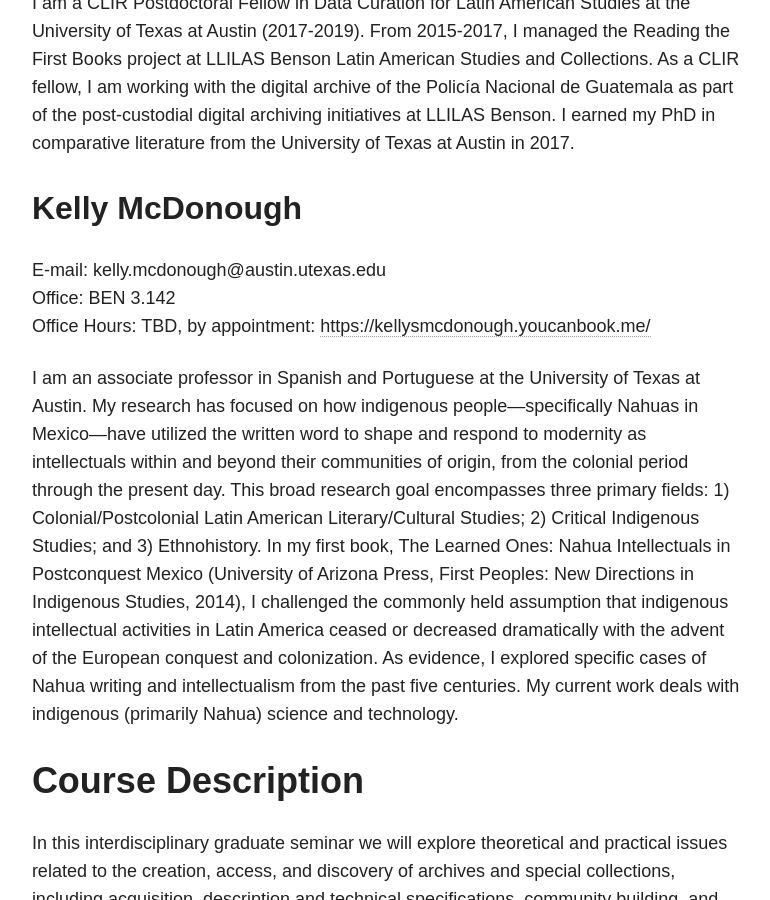
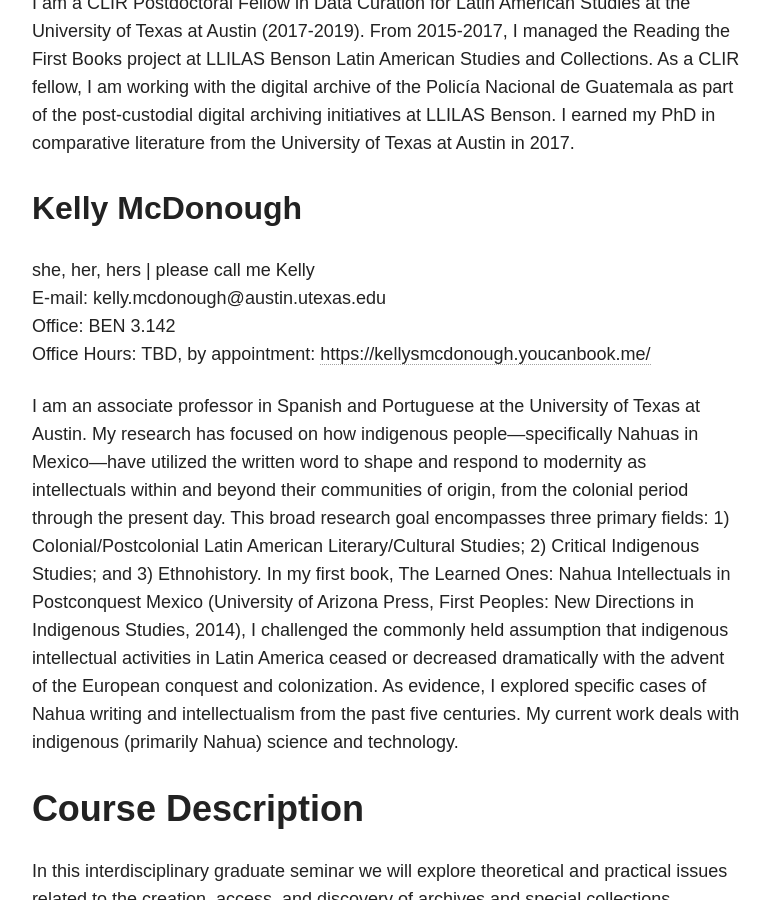
Before and after one commit to pilarvillanueva/criticalarchives, a Jekyll site: the page built from about/index.md, in a window 1280 px wide and 900 px high, scrolled down 895 px. Shown: the whole window, without its empty margins (254-1024 px from the left). Built offline with Jekyll 4.4.1, drawn with Linux system fonts in a browser that asks for light colours; nearby versions of some CDN libraries.

Commit message:
pronouns for about page

```diff
--- a/about/index.md
+++ b/about/index.md
@@ -23,6 +23,7 @@
 I am a CLIR Postdoctoral Fellow in Data Curation for Latin American Studies at the University of Texas at Austin (2017-2019). From 2015-2017, I managed the Reading the First Books project at LLILAS Benson Latin American Studies and Collections. As a CLIR fellow, I am working with the digital archive of the Policía Nacional de Guatemala as part of the post-custodial digital archiving initiatives at LLILAS Benson. I earned my PhD in comparative literature from the University of Texas at Austin in 2017.
 
 ## Kelly McDonough
+she, her, hers | please call me Kelly \\
 E-mail: kelly.mcdonough@austin.utexas.edu
 Office: BEN 3.142
 Office Hours: TBD, by appointment: [https://kellysmcdonough.youcanbook.me/](https://kellysmcdonough.youcanbook.me/)
```
